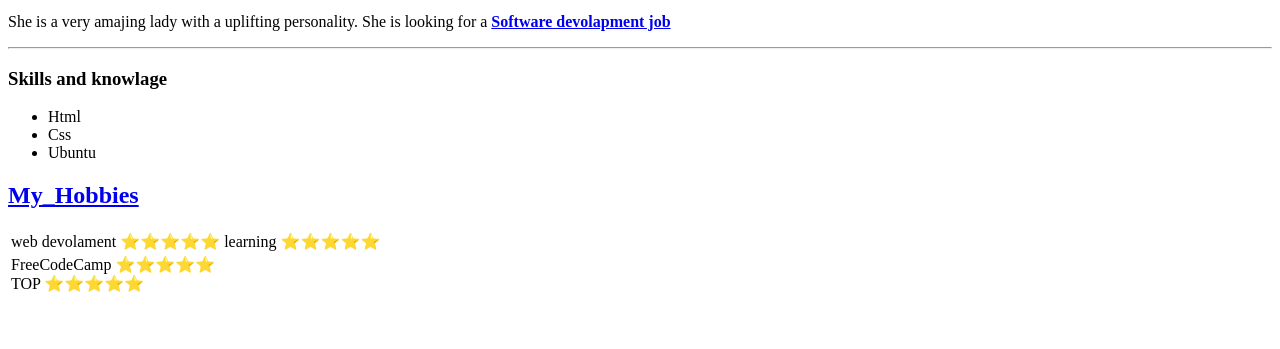
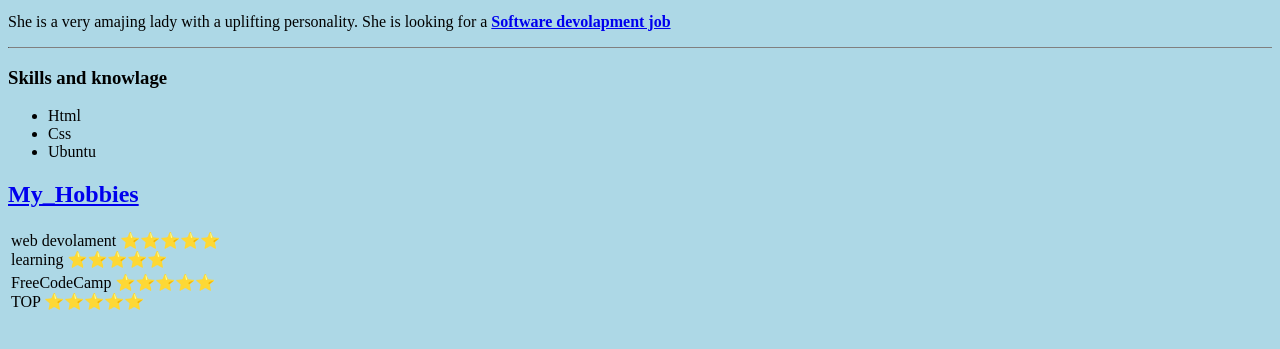
Before and after one commit to Heartlessmuffin/Test, a plain HTML site: page index.html in a window 1280 px wide. Shown: the part 313-662 px from the top of the page. Drawn offline with Linux system fonts and the light colour scheme.

Commit message:
Update index.html

```diff
--- a/index.html
+++ b/index.html
@@ -4,6 +4,19 @@
 <head>
   <meta charset="utf-8">
   <title>Nurisha</title>
+<style media="screen">
+    body{ background-color:lightblue;}
+
+   hr  {
+     border-top-style:dotted;
+     border-top:20px ;
+     border-color:gray;
+     background-color:white;
+     border-width: 10%;
+
+
+   }
+</style>
 </head>
 
 <body>
@@ -24,7 +37,7 @@
     <li>Ubuntu</li>
   </ul>
   <h2><a href="hobbies.html">My_Hobbies</a></h2>
-  <table >
+  <table>
     <!-- <thead>
       <th colspan="4">
         skills
@@ -36,11 +49,10 @@
       <tr>
         <td>
           web devolament
-          ⭐⭐⭐⭐⭐ </td>
-        <td>
+          ⭐⭐⭐⭐⭐ <br>
           learning
           ⭐⭐⭐⭐⭐</td>
-      </tr>
+
       <tr>
 
         <td>FreeCodeCamp ⭐⭐⭐⭐⭐ <br>
```
